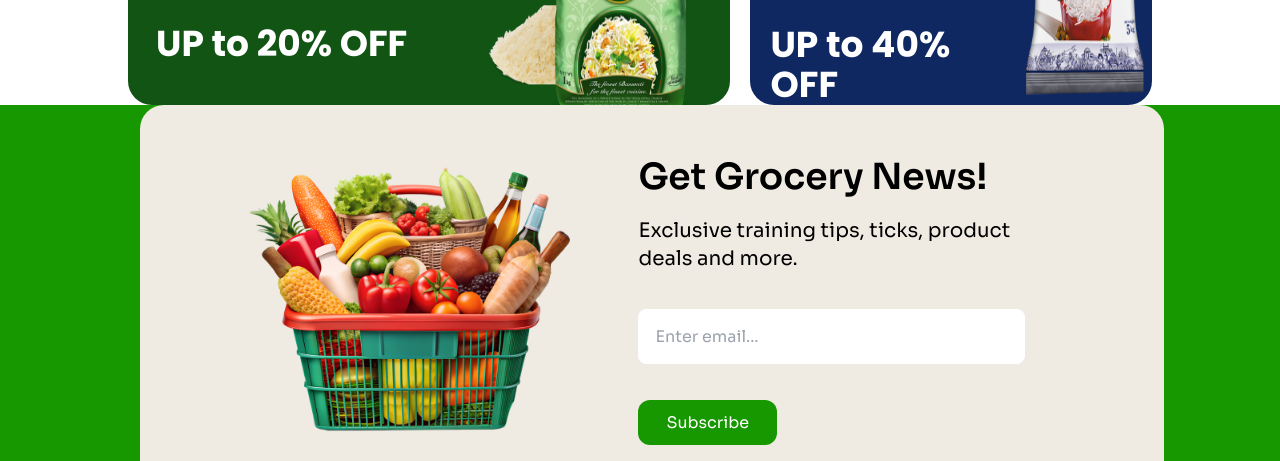
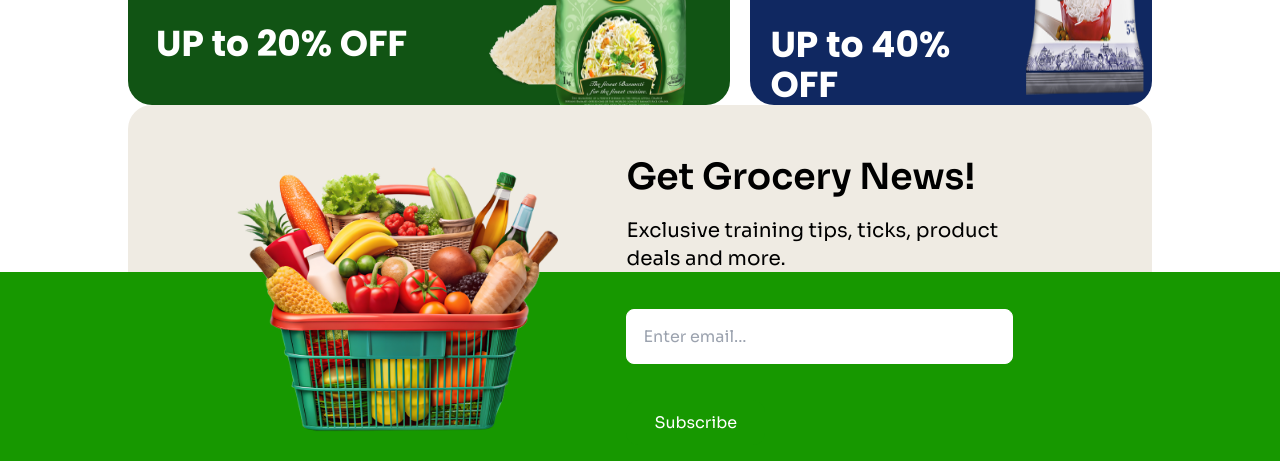
Before and after one commit to rkmehedi/PH-Assignment-03, a plain HTML site: page index.html in a window 1280 px wide. Shown: the part 3636-4097 px from the top of the page. Drawn offline with nearby package versions, Linux system fonts and the light colour scheme; files whose address does not match are found by name; a web font is replaced by a local one.

Commit message:
some footer error fixed

```diff
--- a/index.html
+++ b/index.html
@@ -438,7 +438,7 @@ line-height: normal;
       </div>
         </div>
       </section>
-      <section class=" absolute -end-3">
+      <section class="-mb-56 z-20">
         <!-- footer email section -->
          <div class="container mx-auto px-4 md:px-32 xl:px-32 lg:px-36 sm:w-full">
           <!-- footer email main div -->
@@ -462,7 +462,7 @@ line-height: normal;
       </section>
 
     </main>
-    <footer class="footer-hight bg-[#179800] pb-36 flex items-end justify-center" >
+    <footer class="z-10 footer-hight bg-[#179800] pb-36 flex items-end justify-center" >
       <div class=" container mx-auto px-4 md:px-32 xl:px-32 lg:px-36 sm:w-full flex justify-between items-end">
         <!-- footer main div -->
          <div class="flex flex-col flex-1 gap-3 ">
```
